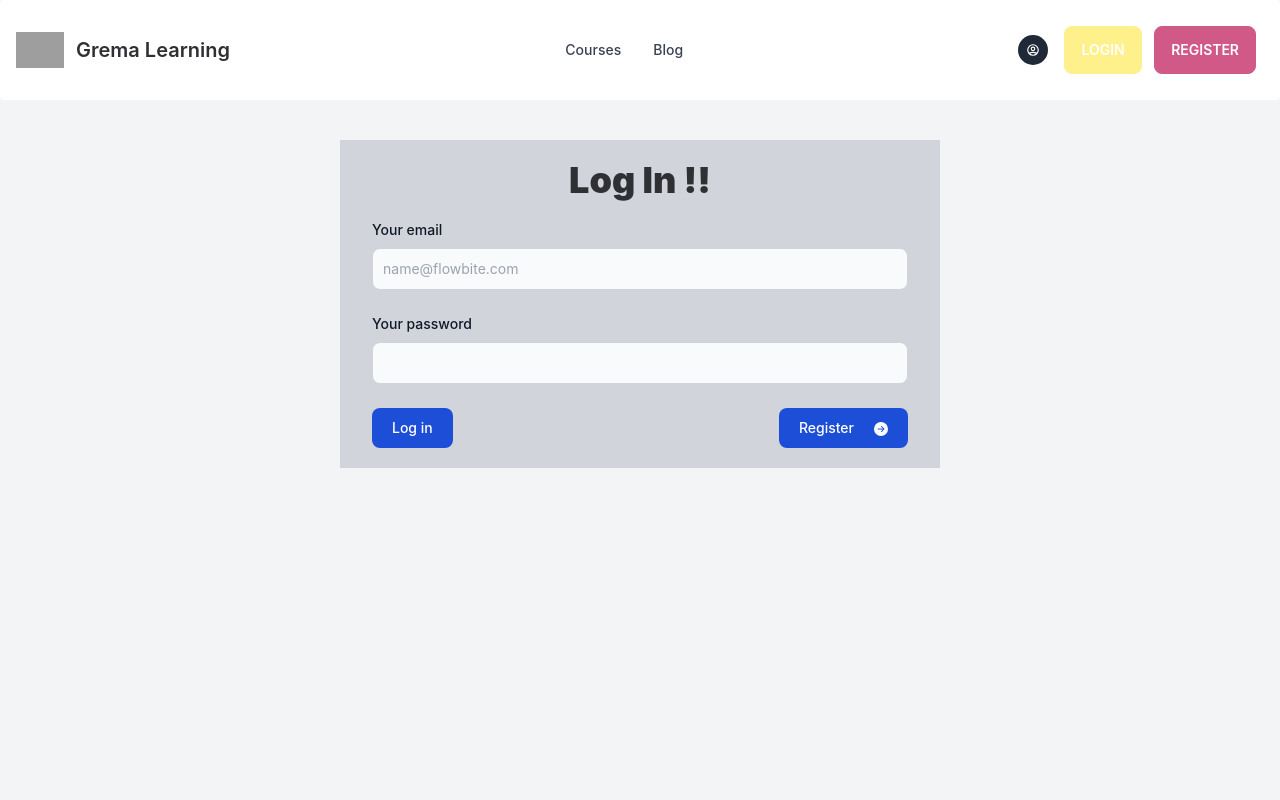
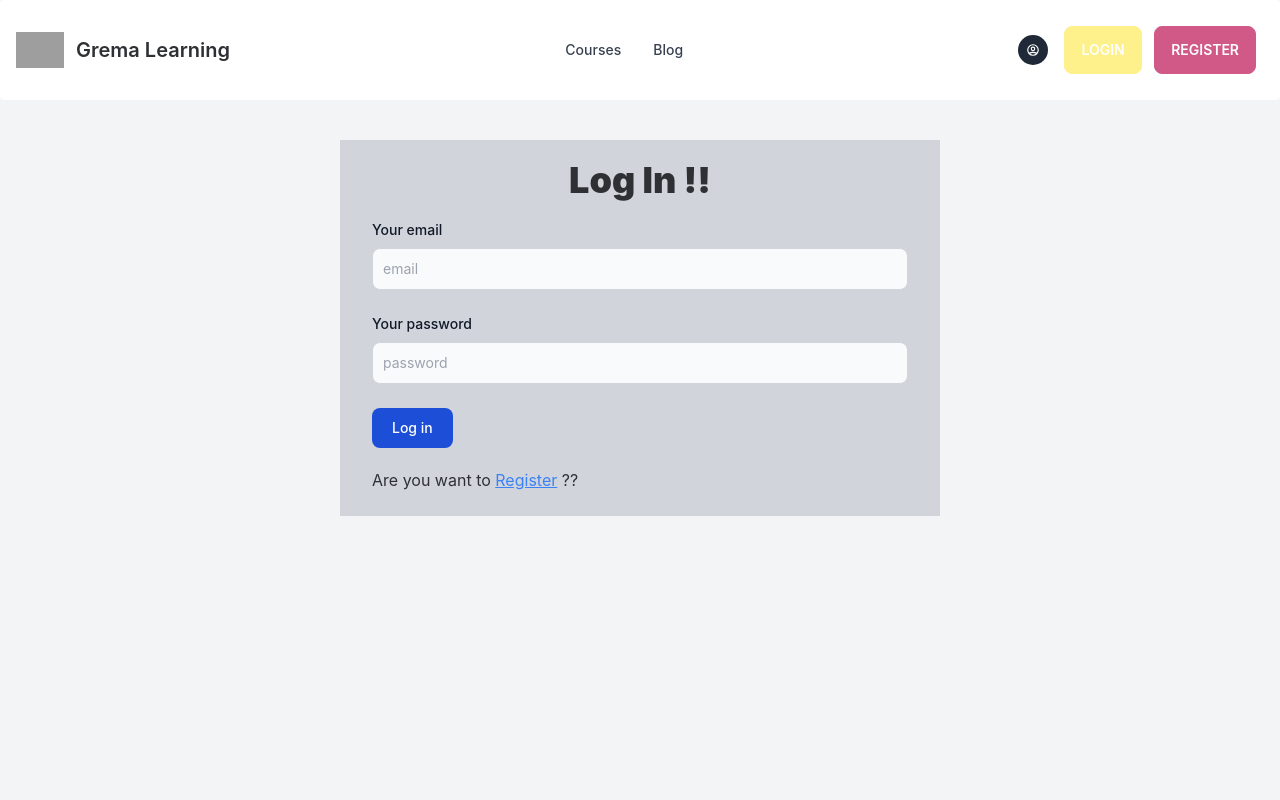
Before and after one commit to sagor019954/email-authentication-ass-10, a React (Create React App) app: page /login in a window 1280 px wide. Shown: the top 800 px of the page. Built offline with nearby package versions, Linux system fonts and the light colour scheme; no server answers; grey boxes are pictures that could not be loaded.

Commit message:
private repo done

```diff
--- a/package.json
+++ b/package.json
@@ -15,6 +15,7 @@
     "react-icons": "^4.7.1",
     "react-router-dom": "^6.4.4",
     "react-scripts": "5.0.1",
+    "react-toastify": "^9.1.1",
     "web-vitals": "^2.1.4"
   },
   "scripts": {
--- a/src/Authcontext/Authfile.js
+++ b/src/Authcontext/Authfile.js
@@ -7,18 +7,21 @@ export const AuthContext = createContext()
 const auth = getAuth(app)
 const Authfile = ({ children }) => {
     const [user, setUser] = useState(null)
+    const [loading, setLoading] = useState(true)
 
     const createEmail = (email, password) => {
+        setLoading(true);
         return createUserWithEmailAndPassword(auth, email, password)
     }
     //  verifiemail
 
     const verifyEmail = () => {
+        setLoading(true)
         return sendEmailVerification(auth.currentUser);
     }
     //  sigin in
     const signIn = (email, password) => {
-
+        setLoading(true)
         return signInWithEmailAndPassword(auth, email, password);
     }
     //update profile
@@ -30,6 +33,7 @@ const Authfile = ({ children }) => {
         const unsubscribe = onAuthStateChanged(auth, (currentUser) => {
             // console.log('inside auth state change', currentUser);
             setUser(currentUser)
+            setLoading(false)
         });
 
         return () => {
@@ -39,6 +43,7 @@ const Authfile = ({ children }) => {
     }, [])
     //Register by Google
     const googleRegister = (provider) => {
+        setLoading(true)
         return signInWithPopup(auth, provider)
     }
     //Sing Our
@@ -48,7 +53,7 @@ const Authfile = ({ children }) => {
 
 
     // console.log(user);
-    const authInfo = { user, createEmail, verifyEmail, signIn, updateUserProfile, googleRegister, logOut }
+    const authInfo = { user, loading, createEmail, verifyEmail, signIn, updateUserProfile, googleRegister, logOut }
     return (
         <AuthContext.Provider value={authInfo}>
             {children}
--- a/src/Common/Navbar.js
+++ b/src/Common/Navbar.js
@@ -20,7 +20,7 @@ const Navbar = () => {
     // const name = user.displayName;
     return (
         <div>
-            <nav className="bg-white border-gray-200 px-2 sm:px-4 py-2.5 rounded dark:bg-gray-900">
+            <nav className="bg-white  border-gray-200 px-2 sm:px-4 py-2.5 rounded dark:bg-gray-900">
                 <div className="container flex flex-wrap items-center justify-between mx-auto">
                     <a href="https://flowbite.com/" className="flex items-center">
                         <img src="https://flowbite.com/docs/images/logo.svg" className="h-6 mr-3 sm:h-9" alt="Flowbite Logo" />
@@ -50,8 +50,8 @@ const Navbar = () => {
 
                         </div>
                     </div>
-                    <div className="items-center md:w-1/2 justify-between  w-full md:flex md:w-auto md:order-1" id="mobile-menu-2">
-                        <ul className="flex flex-col md:w-1/2 p-4 mt-4 border border-gray-100 rounded-lg bg-gray-50 lg:flex-row lg:space-x-8 md:mt-0 md:text-sm md:font-medium md:border-0 md:bg-white dark:bg-gray-800 md:dark:bg-gray-900 dark:border-gray-700">
+                    <div className="items-center  justify-between  w-full md:flex md:w-auto md:order-1" id="mobile-menu-2">
+                        <ul className="flex flex-col  p-4 mt-4 border border-gray-100 rounded-lg bg-gray-50 lg:flex-row lg:space-x-8 md:flex-row md:space-x-8 md:mt-0 md:text-sm md:font-medium md:border-0 md:bg-white dark:bg-gray-800 md:dark:bg-gray-900 dark:border-gray-700">
                             <li>
                                 <Link to='/courses' href="#" className="block py-2 pl-3 pr-4 text-gray-700 rounded hover:bg-gray-100 md:hover:bg-transparent md:hover:text-blue-700 md:p-0 dark:text-gray-400 md:dark:hover:text-white dark:hover:bg-gray-700 dark:hover:text-white md:dark:hover:bg-transparent dark:border-gray-700">Courses</Link>
                             </li>
--- a/src/Components/Coursecontainer.js
+++ b/src/Components/Coursecontainer.js
@@ -11,10 +11,10 @@ const Coursecontainer = () => {
     }, [])
     // console.log(course);
     return (
-        <div>
-            <div>
+        <div >
+            <div >
                 {
-                    course.map(cour => <ul className='mb-5' key={cour.id}>
+                    course.map(cour => <ul className='mb-5 ' key={cour.id}>
                         <Link to={`/courses/${cour.id}`}>
                             <li key={cour.id} className="bg-gray-900 text-white p-2 rounded-md">
                                 <svg xmlns="http://www.w3.org/2000/svg" className="h-5 w-5 inline mr-3" fill="none" viewBox="0 0 24 24" stroke="currentColor"><path strokeLinecap="round" strokeLinejoin="round" strokeWidth="2" d="M3 12l2-2m0 0l7-7 7 7M5 10v10a1 1 0 001 1h3m10-11l2 2m-2-2v10a1 1 0 01-1 1h-3m-6 0a1 1 0 001-1v-4a1 1 0 011-1h2a1 1 0 011 1v4a1 1 0 001 1m-6 0h6" /></svg>
--- a/src/Components/Courses.js
+++ b/src/Components/Courses.js
@@ -18,7 +18,7 @@ const Courses = () => {
                 <Coursecontainer></Coursecontainer>
             </div>
             <div className='  flex
-            grid grid-cols-3 gap-4'>
+            grid lg:grid-cols-3 md:grid-cols-2 sm:grid-cols-1 gap-4'>
                 {
                     allcor.map(cor =>
                         <div key={cor.id} className="card m-5 text-white card-compact  bg-gray-900 shadow-xl">
--- a/src/Form/Login.js
+++ b/src/Form/Login.js
@@ -1,9 +1,14 @@
 import React, { useContext } from 'react';
 import { BsFillArrowRightCircleFill } from "react-icons/bs";
+import { Link, Navigate, useLocation, useNavigate } from 'react-router-dom';
 import { AuthContext } from '../Authcontext/Authfile';
 const Login = () => {
 
     const { signIn } = useContext(AuthContext)
+
+    const navigate = useNavigate()
+    const location = useLocation()
+    const from = location.state?.from?.pathname || '/'
 
     const handlelogin = (event) => {
         event.preventDefault();
@@ -16,26 +21,28 @@ const Login = () => {
                 const user = result.user;
                 console.log(user);
                 form.reset();
+                // (from, { replace: true })
+                navigate(from, { replace: true })
             })
     }
     return (
-        <div className='w-1/2 mx-auto bg-gray-300 '>
-            <form onSubmit={handlelogin} className='m-8'>
+        <div className='lg:w-1/2 sm:w-full mx-auto bg-gray-300 '>
+            <form onSubmit={handlelogin} className='mx-8'>
                 <p className='text-center pt-5 font-black text-4xl'>Log In  !!</p>
                 <div className="mb-6 pt-5">
                     <label htmlFor="email" className="block mb-2 text-sm font-medium text-gray-900 ">Your email</label>
-                    <input type="email" id="email" className="bg-gray-50 border border-gray-300 text-gray-900 text-sm rounded-lg focus:ring-blue-500 focus:border-blue-500 block w-full p-2.5  dark:border-gray-600 dark:placeholder-gray-400  dark:focus:ring-blue-500 dark:focus:border-blue-500" placeholder="name@flowbite.com" required />
+                    <input type="email" id="email" className="bg-gray-50 border border-gray-300 text-gray-900 text-sm rounded-lg focus:ring-blue-500 focus:border-blue-500 block w-full p-2.5  dark:border-gray-600 dark:placeholder-gray-400  dark:focus:ring-blue-500 dark:focus:border-blue-500" placeholder="email" required />
                 </div>
                 <div className="mb-6 mt-5">
                     <label htmlFor="password" className="block mb-2 text-sm font-medium text-gray-900">Your password</label>
-                    <input type="password" id="password" className="bg-gray-50 border border-gray-300 text-gray-900 text-sm rounded-lg focus:ring-blue-500 focus:border-blue-500 block w-full p-2.5  dark:border-gray-600 dark:placeholder-gray-400  dark:focus:ring-blue-500 dark:focus:border-blue-500" required />
+                    <input type="password" id="password" className="bg-gray-50 border border-gray-300 text-gray-900 text-sm rounded-lg focus:ring-blue-500 focus:border-blue-500 block w-full p-2.5  dark:border-gray-600 dark:placeholder-gray-400  dark:focus:ring-blue-500 dark:focus:border-blue-500" placeholder='password' required />
                 </div>
                 <div className='flex  place-content-between pb-5'>
                     <button type="submit" className="text-white bg-blue-700 hover:bg-blue-800 focus:ring-4 focus:outline-none focus:ring-blue-300 font-medium rounded-lg text-sm w-full sm:w-auto px-5 py-2.5 text-center dark:bg-blue-600 dark:hover:bg-blue-700 dark:focus:ring-blue-800">Log in</button>
-                    <button type="submit" className="text-white bg-blue-700 hover:bg-blue-800 focus:ring-4 focus:outline-none focus:ring-blue-300 font-medium rounded-lg text-sm w-full sm:w-auto px-5 py-2.5 text-center dark:bg-blue-600 dark:hover:bg-blue-700 dark:focus:ring-blue-800">Register<BsFillArrowRightCircleFill className='inline ml-5'></BsFillArrowRightCircleFill></button>
+                    {/* <button type="submit" className="text-white bg-blue-700 hover:bg-blue-800 focus:ring-4 focus:outline-none focus:ring-blue-300 font-medium rounded-lg text-sm w-full sm:w-auto px-5 py-2.5 text-center dark:bg-blue-600 dark:hover:bg-blue-700 dark:focus:ring-blue-800">Register<BsFillArrowRightCircleFill className='inline ml-5'></BsFillArrowRightCircleFill></button> */}
                 </div>
             </form>
-
+            <p className='ml-8 pb-6 '>Are you want to <Link className='text-blue-500 underline' to="/register">Register</Link> ??</p>
         </div>
     );
 };
--- /dev/null
+++ b/src/Roots/Privateroute.js
@@ -0,0 +1,17 @@
+import React, { useContext } from 'react';
+import { Navigate, useLocation } from 'react-router-dom';
+import { AuthContext } from '../Authcontext/Authfile';
+
+const Privateroute = ({ children }) => {
+    const { user, loading } = useContext(AuthContext)
+    const location = useLocation()
+    if (loading) {
+        return <progress className="progress progress-secondary w-full"></progress>;
+    }
+    if (!user) {
+        return <Navigate to='/login' state={{ from: location }} replace></Navigate>
+    }
+    return children;
+};
+
+export default Privateroute;
--- a/src/Roots/Rootpath.js
+++ b/src/Roots/Rootpath.js
@@ -6,6 +6,7 @@ import Singlecourse from "../Components/Singlecourse";
 import Login from "../Form/Login";
 import Register from "../Form/Register";
 import Layout from "./Layout";
+import Privateroute from "./Privateroute";
 
 const routes = createBrowserRouter([{
     path: '/',
@@ -34,7 +35,7 @@ const routes = createBrowserRouter([{
         },
         {
             path: '/courses/:id',
-            element: <Singlecourse></Singlecourse>,
+            element: <Privateroute><Singlecourse></Singlecourse></Privateroute>,
             loader: ({ params }) => fetch(`http://localhost:5000/courses/${params.id}`)
         }
     ]
--- a/src/index.js
+++ b/src/index.js
@@ -4,6 +4,7 @@ import './index.css';
 import App from './App';
 import reportWebVitals from './reportWebVitals';
 import Authfile from './Authcontext/Authfile';
+import { ToastContainer } from 'react-toastify';
 
 const root = ReactDOM.createRoot(document.getElementById('root'));
 root.render(
```
Also changed, not shown: src/Form/Register.js (+4 -4 lines), 1 other file (tests, documents, lock files or other folders).
